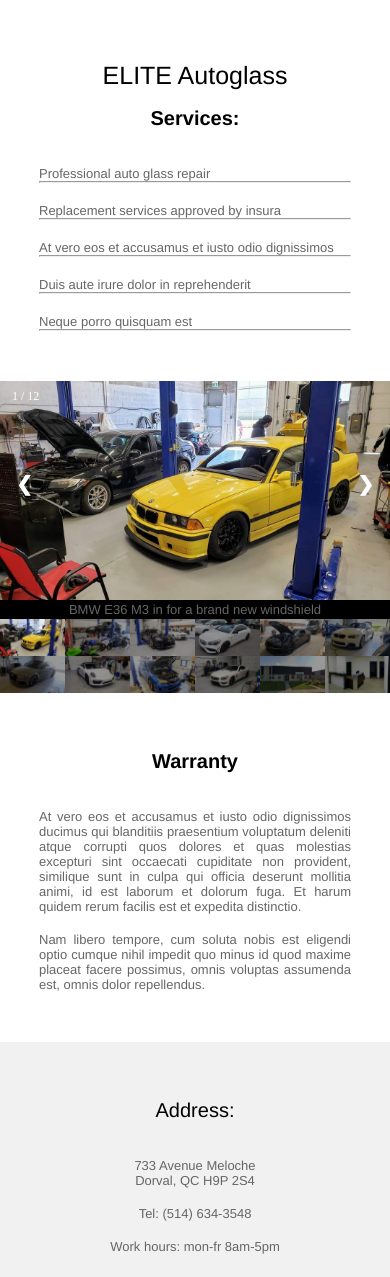
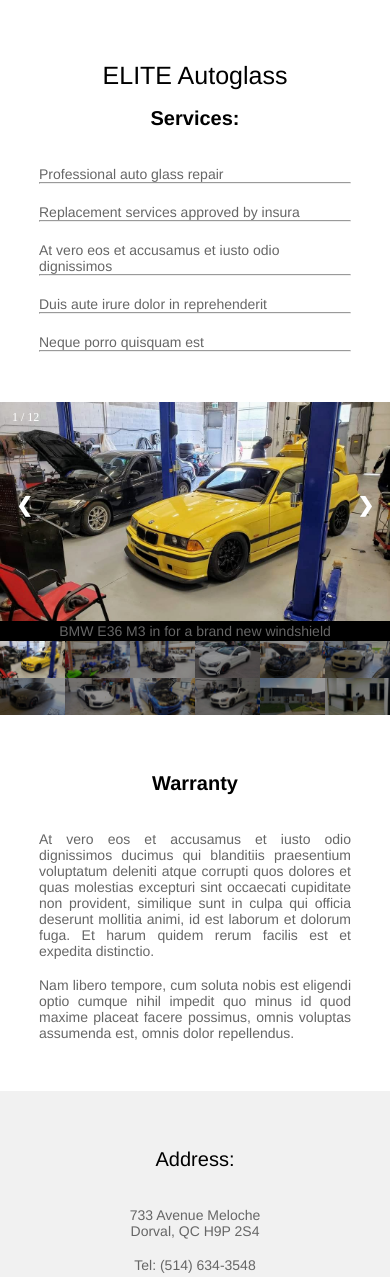
Before and after one commit to YuriyKashpirenko/YuriyKashpirenko.github.io, a PHP site: page /AutoElite/index.html in a window 390 px wide. Shown: the part 308-1585 px from the top of the page. Run offline with PHP 8.4, Linux system fonts and the light colour scheme.

Commit message:
Update autoelite.css

```diff
--- a/AutoElite/css/autoelite.css
+++ b/AutoElite/css/autoelite.css
@@ -783,7 +783,7 @@
     }
 
     /*update paragraph size*/
-    p {font-size: 13px;}
+    p {font-size: 14px;}
 
     /*--===//SECTION S5 ADDRESS AND MAP//===--*/
     /*flex box update margin for address*/
```
